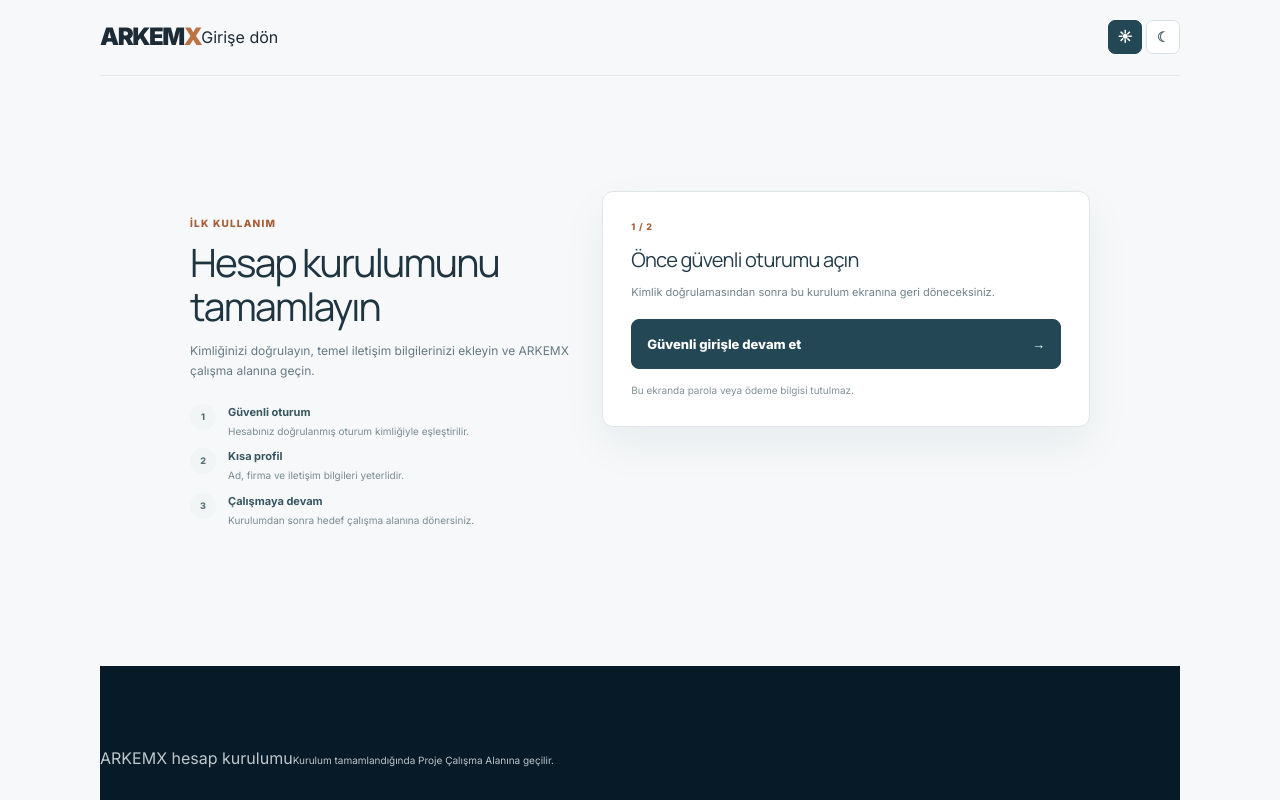
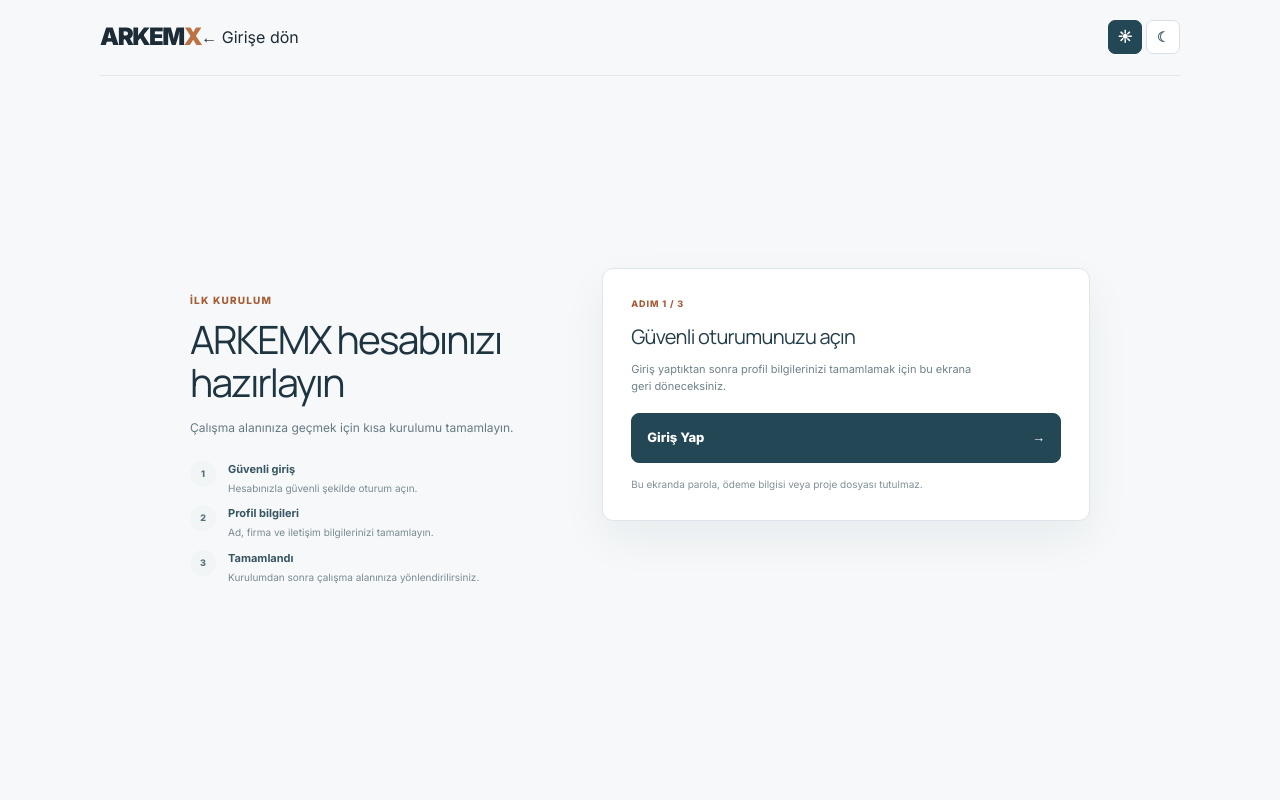
Before and after one commit to BuseIbsiroglu0637/arkemx-core-v1, a Next.js app: page /hesap-kurulum in a window 1280 px wide. Built offline with nearby package versions, Linux system fonts and the light colour scheme.

Commit message:
refactor(setup): hesap kurulum akışını sadeleştir

```diff
--- a/app/hesap-kurulum/page.tsx
+++ b/app/hesap-kurulum/page.tsx
@@ -33,40 +33,35 @@
   return <main className="arx-simple-home arx-auth-page arx-setup-page">
     <div className="arx-auth-shell">
       <header className="arx-auth-header">
-        <Link href="/" className="arx-simple-brand" aria-label="ARKEMX araçlar ana sayfası">ARKEM<span>X</span></Link>
-        <Link href={`/giris?return_to=${encodeURIComponent(returnTo)}`} className="arx-auth-back">Girişe dön</Link>
+        <Link href="/" className="arx-simple-brand" aria-label="ARKEMX ana sayfası">ARKEM<span>X</span></Link>
+        <Link href={`/giris?return_to=${encodeURIComponent(returnTo)}`} className="arx-auth-back">← Girişe dön</Link>
       </header>
 
       <section className="arx-setup-wrap" aria-labelledby="arx-setup-title">
         <div className="arx-setup-copy">
-          <span>İLK KULLANIM</span>
-          <h1 id="arx-setup-title">Hesap kurulumunu tamamlayın</h1>
-          <p>Kimliğinizi doğrulayın, temel iletişim bilgilerinizi ekleyin ve ARKEMX çalışma alanına geçin.</p>
+          <span>İLK KURULUM</span>
+          <h1 id="arx-setup-title">ARKEMX hesabınızı hazırlayın</h1>
+          <p>Çalışma alanınıza geçmek için kısa kurulumu tamamlayın.</p>
           <ol>
-            <li><i>1</i><span><b>Güvenli oturum</b><small>Hesabınız doğrulanmış oturum kimliğiyle eşleştirilir.</small></span></li>
-            <li><i>2</i><span><b>Kısa profil</b><small>Ad, firma ve iletişim bilgileri yeterlidir.</small></span></li>
-            <li><i>3</i><span><b>Çalışmaya devam</b><small>Kurulumdan sonra hedef çalışma alanına dönersiniz.</small></span></li>
+            <li><i>1</i><span><b>Güvenli giriş</b><small>Hesabınızla güvenli şekilde oturum açın.</small></span></li>
+            <li><i>2</i><span><b>Profil bilgileri</b><small>Ad, firma ve iletişim bilgilerinizi tamamlayın.</small></span></li>
+            <li><i>3</i><span><b>Tamamlandı</b><small>Kurulumdan sonra çalışma alanınıza yönlendirilirsiniz.</small></span></li>
           </ol>
         </div>
 
         <div className="arx-setup-card">
           {user ? <AccountSetupGate displayName={user.displayName} email={user.email} returnTo={returnTo} showExistingAccountChoice={explicitFirstUse}/> : <>
-            <span>1 / 2</span>
-            <h2>Önce güvenli oturumu açın</h2>
-            <p>Kimlik doğrulamasından sonra bu kurulum ekranına geri döneceksiniz.</p>
+            <span>ADIM 1 / 3</span>
+            <h2>Güvenli oturumunuzu açın</h2>
+            <p>Giriş yaptıktan sonra profil bilgilerinizi tamamlamak için bu ekrana geri döneceksiniz.</p>
             <form action="/hesap-baglantisi" method="get">
               <input type="hidden" name="return_to" value={setupReturn}/>
-              <button className="arx-auth-primary" type="submit">Güvenli girişle devam et <b>→</b></button>
+              <button className="arx-auth-primary" type="submit">Giriş Yap <b aria-hidden="true">→</b></button>
             </form>
-            <small>Bu ekranda parola veya ödeme bilgisi tutulmaz.</small>
+            <small>Bu ekranda parola, ödeme bilgisi veya proje dosyası tutulmaz.</small>
           </>}
         </div>
       </section>
-
-      <footer className="arx-auth-footer">
-        <span>ARKEMX hesap kurulumu</span>
-        <small>Kurulum tamamlandığında {returnTo === "/dijital-proje-merkezi" ? "Proje Çalışma Alanına" : "seçtiğiniz çalışma alanına"} geçilir.</small>
-      </footer>
     </div>
   </main>;
 }
```
